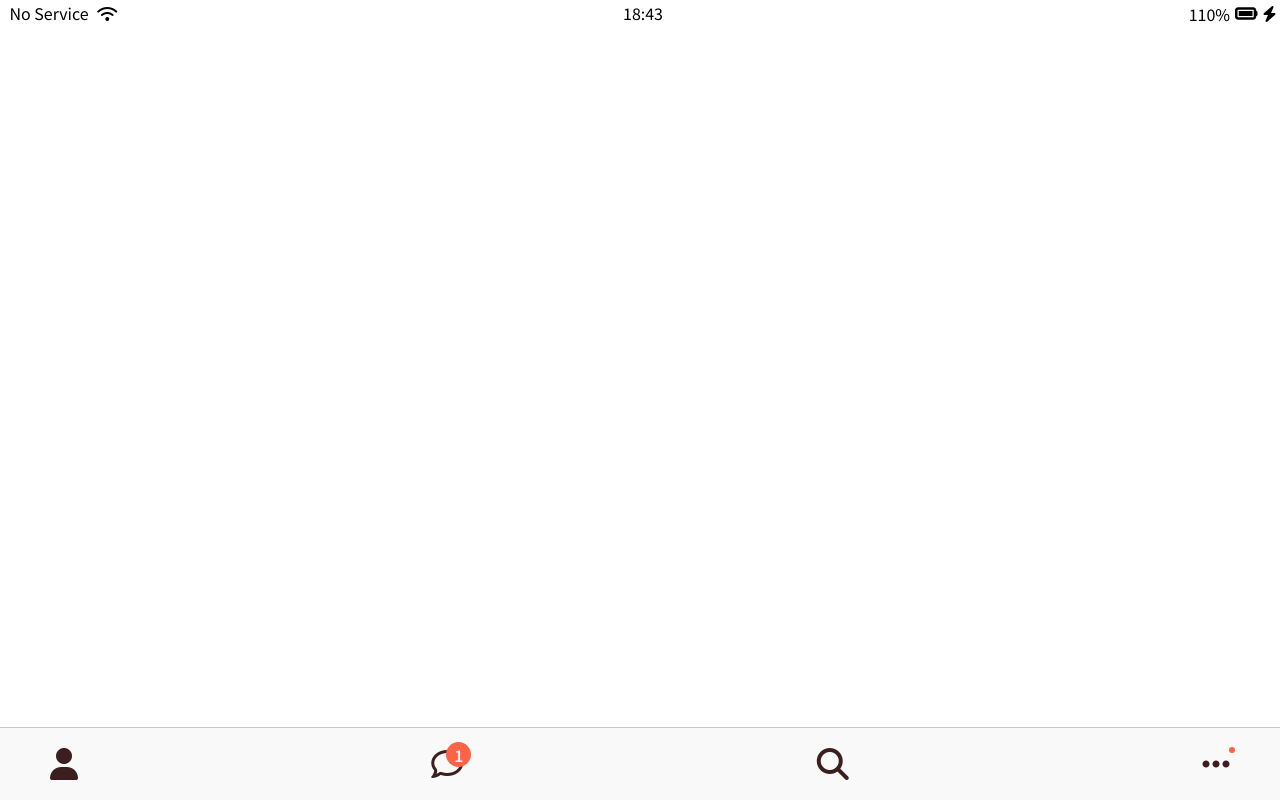
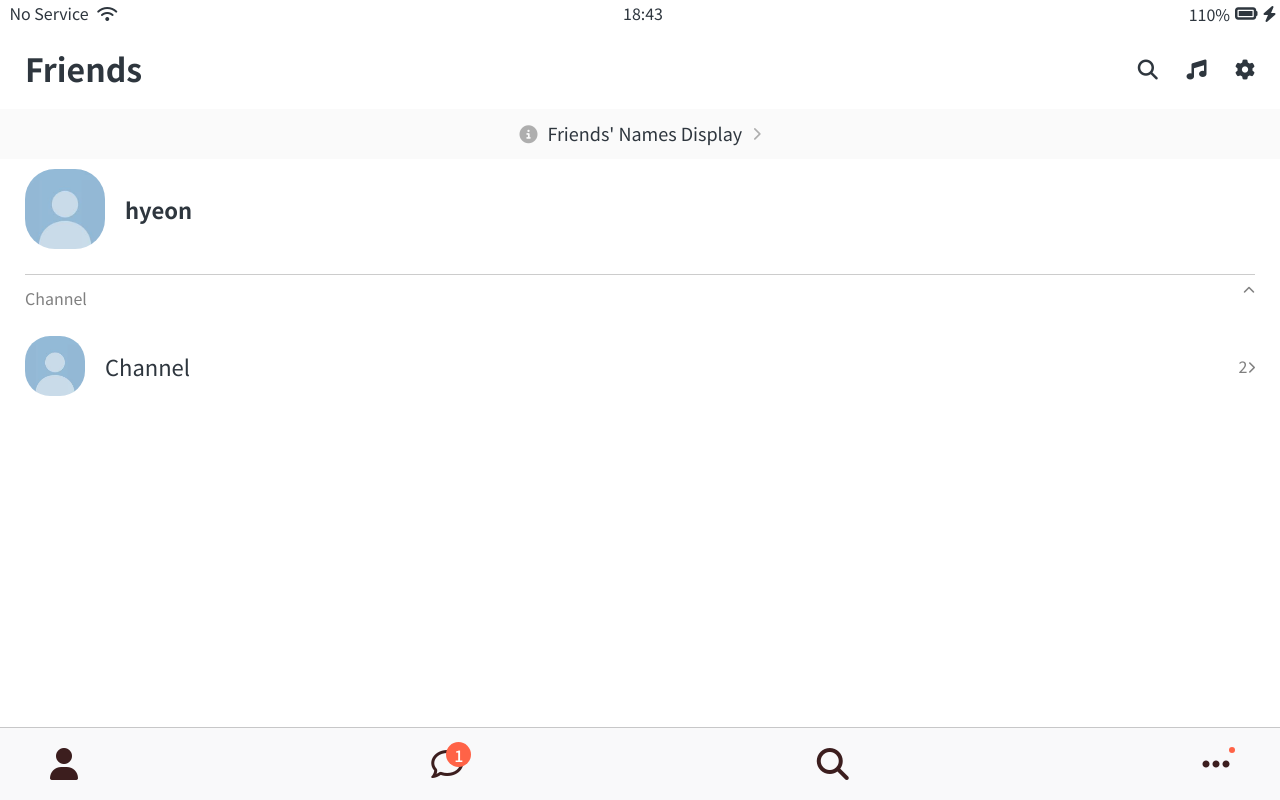
Before and after one commit to yeonyello/kokoa-clone, a plain HTML site: page friends.html in a window 1280 px wide. Drawn offline with Linux system fonts and the light colour scheme.

Commit message:
Update friends

```diff
--- /dev/null
+++ b/css/components/screen-header.css
@@ -0,0 +1,16 @@
+.screen-header {
+    margin-top: 27px;
+    display: flex;
+    justify-content: space-between;
+    align-items: center;
+    padding: var(--horizontal-space);
+}
+
+.screen-header__title {
+    font-size: 32px;
+    font-weight: 700;
+}
+
+.screen-header__icons span {
+    margin-left: 25px;
+}
--- /dev/null
+++ b/css/components/user-component.css
@@ -0,0 +1,48 @@
+.user-component {
+    justify-content: space-between;
+}
+
+.user-component,
+.user-component__column:first-child {
+    display: flex;
+    align-items: center;
+}
+
+.user-component__avatar {
+    width: 70px;
+    height: 70px;
+    border-radius: 27px;
+    margin-right: 20px;
+}
+
+.user-component__title {
+    font-weight: 700;
+    font-size: 22px;
+}
+
+.user-component__subtitle {
+    margin-top: 8px;
+    color: rgba(0, 0, 0, 0.5);
+    font-size: 17px;
+}
+
+.user-component__avatar--xl {
+    width: 80px;
+    height: 80px;
+    border-radius: 30px;
+}
+
+.user-component__avatar--sm {
+    width: 60px;
+    height: 60px;
+    border-radius: 25px;
+}
+
+.user-component__title--not-bold {
+    font-weight: 400;
+}
+
+
+.user-component__column:last-child {
+    color: rgba(0, 0, 0, 0.5);
+}
--- /dev/null
+++ b/css/screens/friends.css
@@ -0,0 +1,31 @@
+#friends-display-link {
+    text-align: center;
+    width: 100%;
+    display: block;
+    background-color: #fafafa;
+    padding: 15px 0px;
+    font-size: 18px;
+    margin-bottom: 10px;
+}
+
+#friends-display-link i{
+    color: rgba(0, 0, 0, 0.3);
+    padding: 0px 10px;
+}
+
+.friends-screen {
+    padding: 0px var(--horizontal-space);
+}
+
+.friends-screen__channel {
+    margin-top: 25px;
+    border-top: 1px solid rgba(0, 0, 0, 0.2);
+    padding-top: 15px;
+}
+
+.friends-screen__channel-header {
+    margin-bottom: 30px;
+    display: flex;
+    justify-content: space-between;
+    color: rgba(0, 0, 0, 0.5);
+}
--- a/css/style.css
+++ b/css/style.css
@@ -5,10 +5,14 @@
 
 @import "components/status-bar.css";
 @import "components/nav-bar.css";
+@import "components/screen-header.css";
+@import "components/user-component.css";
 
-@import "login.css";
+@import "screens/login.css";
+@import "screens/friends.css";
 
 
 body{
     font-family: 'Noto Sans KR', sans-serif;
+    color: #2e363e;
 }
--- a/css/variables.css
+++ b/css/variables.css
@@ -1,7 +1,5 @@
 :root {
     --yellow: #fae100;
+    --brown: #3c1e1e;
+    --horizontal-space: 25px;
 }
-
-:root {
-    --brown: #3c1e1e
-}
--- a/friends.html
+++ b/friends.html
@@ -23,6 +23,49 @@
         </div>
     </div>
 
+    <header class="screen-header">
+        <h1 class="screen-header__title">Friends</h1>
+        <div class="screen-header__icons">
+            <span><i class="fa-solid fa-magnifying-glass fa-lg"></i></span>
+            <span><i class="fa-solid fa-music fa-lg"></i></span>
+            <span><i class="fa-solid fa-gear fa-lg"></i></span>
+        </div>
+    </header>
+
+    <a id="friends-display-link">
+        <i class="fa-solid fa-circle-info"></i>Friends' Names Display<i class="fa-solid fa-chevron-right fa-xs"></i>
+    </a>
+
+    <main class="friends-screen">
+        <div class="user-component">
+            <div class="user-component__column">
+                <img src="src/kakaop.jpg" class="user-component__avatar user-component__avatar--xl">
+                <div class="user-component__text">
+                    <h4 class="user-component__title">hyeon</h4>
+                    <!--<h6 class="user-component__subtitle">this text whatever</h6>-->
+                </div>
+            </div>
+            <div class="user-component__column"></div>
+        </div>
+        <div class="friends-screen__channel">
+            <div class="friends-screen__channel-header">
+                <span>Channel</span><i class="fa-solid fa-chevron-up fa-xs"></i>
+            </div>
+            <div class="user-component">
+                <div class="user-component__column">
+                    <img src="src/kakaop.jpg" class="user-component__avatar user-component__avatar--sm">
+                    <div class="user-component__text">
+                        <h4 class="user-component__title user-component__title--not-bold">Channel</h4>
+                    </div>
+                </div>
+                <div class="user-component__column">
+                    <span>2<i class="fa-solid fa-chevron-right fa-xs"></i></span>
+                </div>
+            </div>
+        </div>
+    </main>
+
+
     <nav class="nav">
         <ul class="nav__list">
             <li class="nav__btn"><a class="nav__link" href="friends.html"><i class="fa-solid fa-user fa-2x"></i></a></li>
```
Also changed, not shown: css/screens/login.css (renamed from css/login.css), screenshot/kakaotalkp.jpg (added), src/kakaop.jpg (added).
